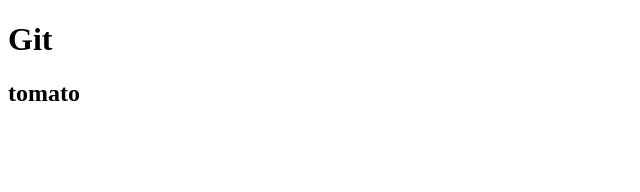
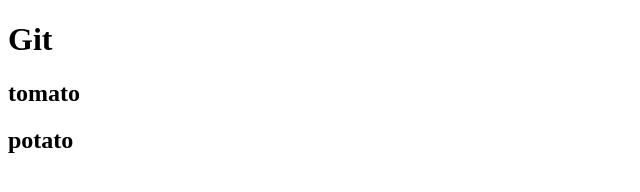
Before and after one commit to phr-dot/git_test, a plain HTML site: page index.html in a window 1280 px wide. Shown: the full height of the page, 0-640 px from the left. Drawn offline with Linux system fonts and the light colour scheme.

Commit message:
add potato

```diff
--- a/index.html
+++ b/index.html
@@ -8,5 +8,6 @@
   <body>
     <h1>Git</h1>
     <h2>tomato</h2>
+    <h2>potato</h2>
   </body>
 </html>
```
